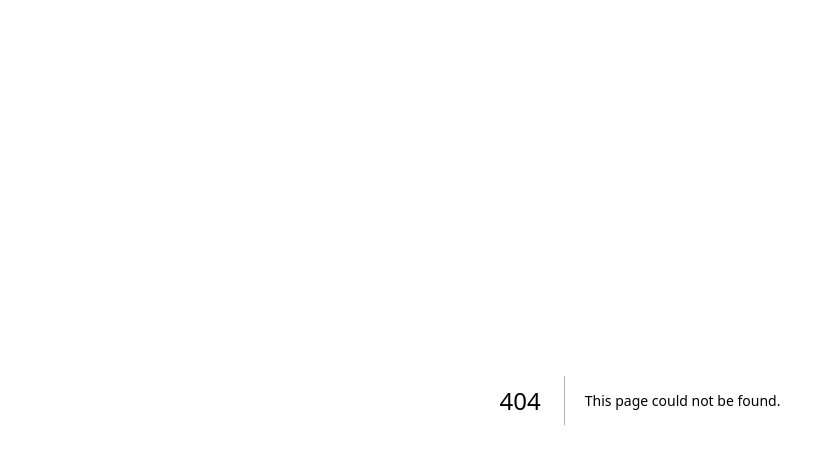
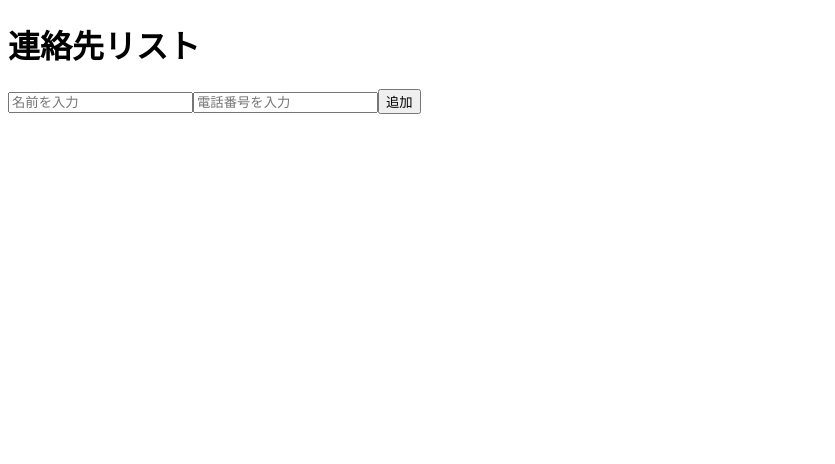
Before and after one commit to kojiman-git/next_practice, a Next.js app: page /100_my-contact-list in a window 1280 px wide. Before the commit this address had no page. Shown: the top 464 px of the page, without its empty margins (0-835 px from the left). Built offline with nearby package versions, Linux system fonts and the light colour scheme.

Commit message:
キーとリストの関係を理解するために連絡先リストを実装

```diff
--- /dev/null
+++ b/src/app/100_my-contact-list/page.js
@@ -0,0 +1,50 @@
+"use client";
+import { useState } from 'react';
+
+export default function Home() {
+  const [name, setName] = useState('');
+  const [phone, setPhone] = useState('');
+  const [contacts, setContacts] = useState([]);
+  const [nextId, setNextId] = useState(1);
+
+  const addContact = () => {
+    if (name && phone) {
+      setContacts([...contacts, { id: nextId, name, phone }]);
+      setNextId(nextId + 1);
+      setName('');
+      setPhone('');
+    }
+  };
+
+  const deleteContact = (id) => {
+    const newContacts = contacts.filter(contact => contact.id !== id);
+    setContacts(newContacts);
+  };
+
+  return (
+    <div>
+      <h1>連絡先リスト</h1>
+      <input
+        type="text"
+        value={name}
+        onChange={(e) => setName(e.target.value)}
+        placeholder="名前を入力"
+      />
+      <input
+        type="text"
+        value={phone}
+        onChange={(e) => setPhone(e.target.value)}
+        placeholder="電話番号を入力"
+      />
+      <button onClick={addContact}>追加</button>
+      <ul>
+        {contacts.map((contact) => (
+          <li key={contact.id}>
+            {contact.name} - {contact.phone}
+            <button onClick={() => deleteContact(contact.id)}>削除</button>
+          </li>
+        ))}
+      </ul>
+    </div>
+  );
+}
--- a/src/data/nav.js
+++ b/src/data/nav.js
@@ -15,4 +15,5 @@ export const navList = [
   "080_my-task-app_Material_UI",
   "090_my-memo-app",
   "090_my-memo-app_Material_UI",
+  "100_my-contact-list",
 ];
```
